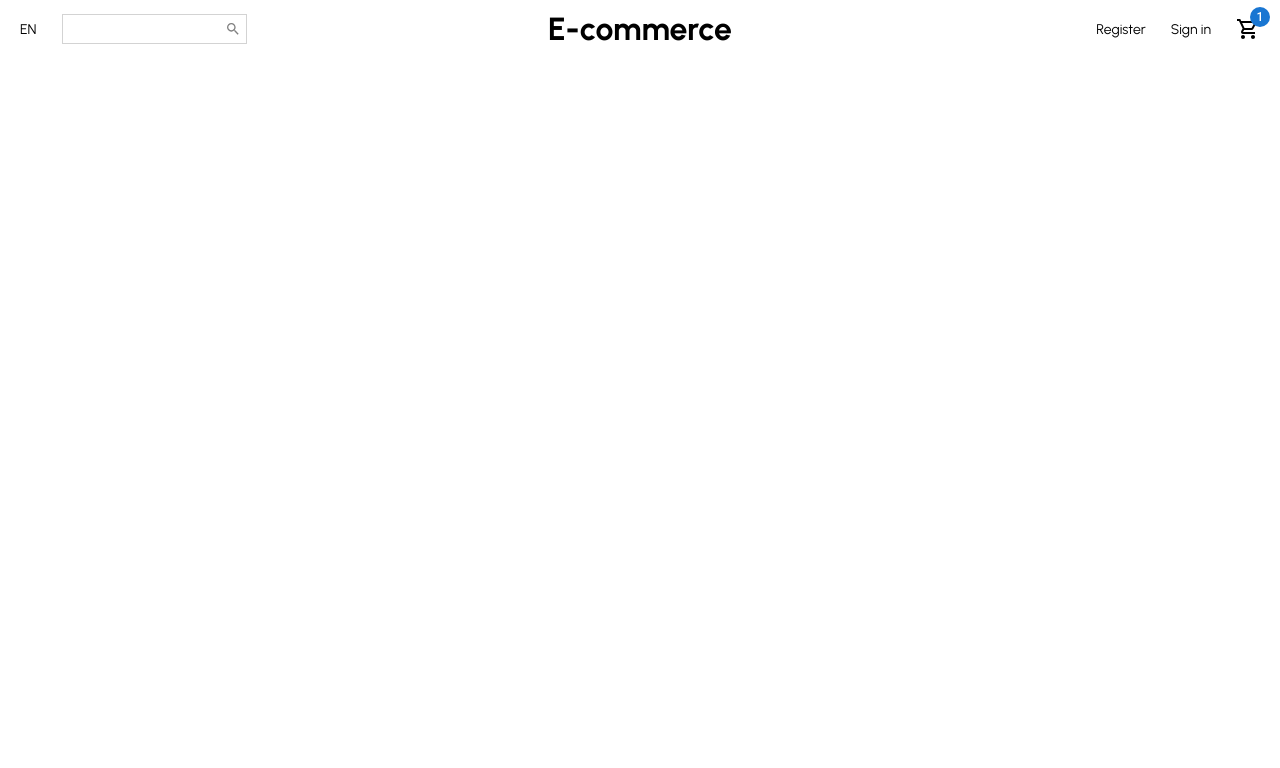
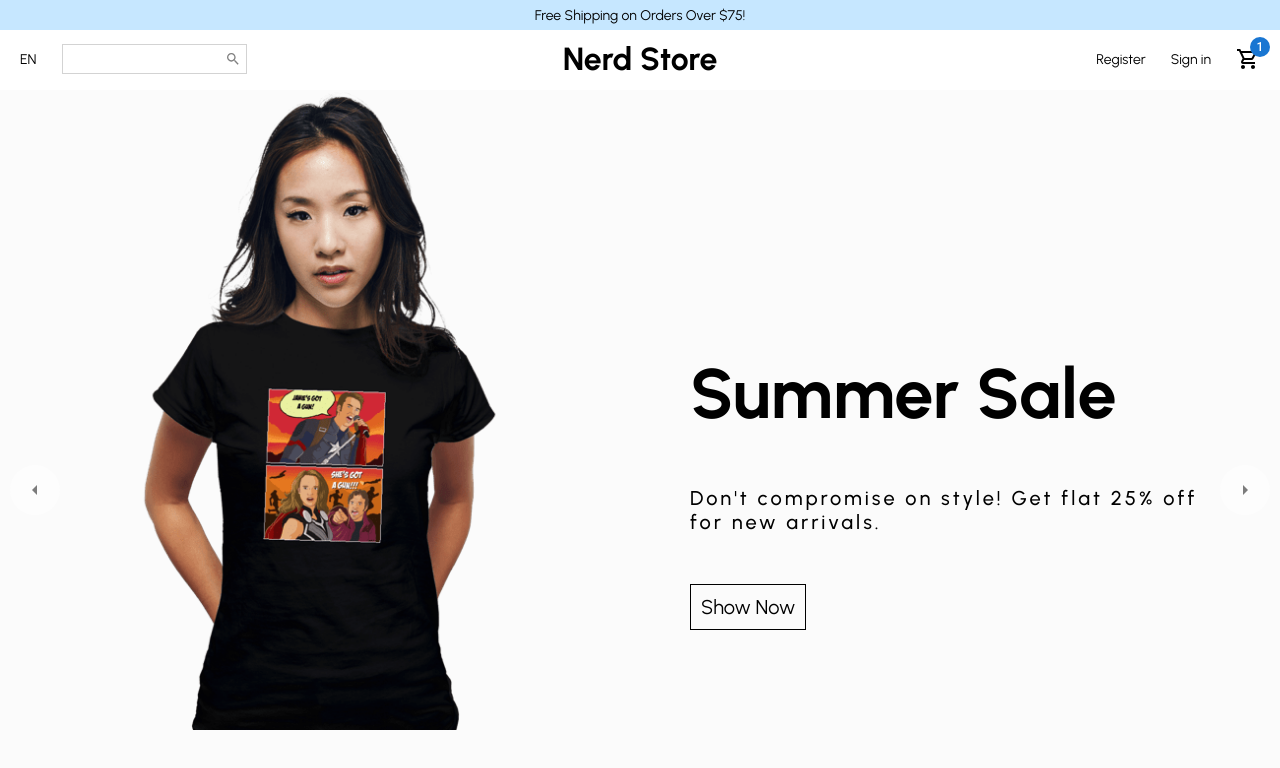
Before and after one commit to mfelipearaujo/E-commerce, a React (Vite) app: page / in a window 1280 px wide. Shown: the top 768 px of the page. Built offline with nearby package versions, Linux system fonts and the light colour scheme.

Commit message:
Completed Slider

```diff
--- a/index.html
+++ b/index.html
@@ -15,7 +15,7 @@
                 font-family: "Urbanist", sans-serif;
             }
         </style>
-        <title>E-commerce</title>
+        <title>Nerd Store</title>
     </head>
     <body>
         <div id="root"></div>
--- /dev/null
+++ b/src/components/Announcement.jsx
@@ -0,0 +1,18 @@
+import React from "react"
+import styled from "styled-components"
+
+const Container = styled.div`
+    height: 30px;
+    background-color: #c6e7ff;
+    display: flex;
+    align-items: center;
+    justify-content: center;
+    font-size: 14px;
+    font-weight: 500px;
+`
+
+const Announcement = () => {
+    return <Container>Free Shipping on Orders Over $75!</Container>
+}
+
+export default Announcement
--- a/src/components/Navbar.jsx
+++ b/src/components/Navbar.jsx
@@ -71,7 +71,7 @@ const Navbar = () => {
                     </SearchContainer>
                 </Left>
                 <Center>
-                    <Logo>E-commerce</Logo>
+                    <Logo>Nerd Store</Logo>
                 </Center>
                 <Right>
                     <MenuItem>Register</MenuItem>
--- /dev/null
+++ b/src/components/Slider.jsx
@@ -0,0 +1,118 @@
+import React, { useState } from "react"
+import styled from "styled-components"
+import { ArrowLeftOutlined, ArrowRightOutlined } from "@mui/icons-material"
+import { sliderItems } from "../data"
+
+const Container = styled.div`
+    width: 100%;
+    height: 100vh;
+    display: flex;
+    position: relative;
+    overflow: hidden;
+`
+
+const Arrow = styled.div`
+    width: 50px;
+    height: 50px;
+    background-color: #ffffff;
+    opacity: 0.5;
+    border-radius: 50%;
+    display: flex;
+    align-items: center;
+    justify-content: center;
+    position: absolute;
+    top: 0;
+    bottom: 0;
+    left: ${(props) => props.direction === "left" && "10px"};
+    right: ${(props) => props.direction === "right" && "10px"};
+    margin: auto;
+    cursor: pointer;
+    z-index: 2;
+`
+
+const Wrapper = styled.div`
+    height: 100%;
+    display: flex;
+    transition: all 0.7s ease;
+    transform: translateX(${(props) => props.slideIndex * -100}vw);
+`
+
+const Slide = styled.div`
+    width: 100vw;
+    height: 100vh;
+    display: flex;
+    align-items: center;
+    background-color: #${(props) => props.bg};
+`
+
+const ImgContainer = styled.div`
+    height: 100%;
+    flex: 1;
+`
+
+const Image = styled.img`
+    height: 80%;
+`
+
+const InfoContainer = styled.div`
+    flex: 1;
+    padding: 50px;
+`
+
+const Title = styled.h1`
+    font-size: 70px;
+`
+
+const Description = styled.p`
+    margin: 50px 0px;
+    font-size: 20px;
+    font-weight: 500;
+    letter-spacing: 3px;
+`
+
+const Button = styled.button`
+    padding: 10px;
+    font-size: 20px;
+    background-color: transparent;
+    cursor: pointer;
+    border: 1px solid #000000;
+`
+
+const Slider = () => {
+    const [slideIndex, setSlideIndex] = useState(0)
+
+    const handleClick = (direction) => {
+        if (direction === "left") {
+            setSlideIndex(slideIndex > 0 ? slideIndex - 1 : 2)
+        } else {
+            setSlideIndex(slideIndex < 2 ? slideIndex + 1 : 0)
+        }
+    }
+
+    return (
+        <Container>
+            <Arrow direction='left' onClick={() => handleClick("left")}>
+                <ArrowLeftOutlined />
+            </Arrow>
+            <Wrapper slideIndex={slideIndex}>
+                {sliderItems.map((item) => (
+                    <Slide bg={item.bg}>
+                        <ImgContainer>
+                            <Image src={item.img} />
+                        </ImgContainer>
+                        <InfoContainer>
+                            <Title>{item.title}</Title>
+                            <Description>{item.description}</Description>
+                            <Button>Show Now</Button>
+                        </InfoContainer>
+                    </Slide>
+                ))}
+            </Wrapper>
+            <Arrow direction='right' onClick={() => handleClick("right")}>
+                <ArrowRightOutlined />
+            </Arrow>
+        </Container>
+    )
+}
+
+export default Slider
--- /dev/null
+++ b/src/data.js
@@ -0,0 +1,26 @@
+export const sliderItems = [
+    {
+        id: 1,
+        img: "public/images/black_tshirt_asian_female_front_comics.png",
+        title: "Summer Sale",
+        description:
+            "Don't compromise on style! Get flat 25% off for new arrivals.",
+        bg: "fbfbfb",
+    },
+    {
+        id: 2,
+        img: "public/images/black_tshirt_ginger_female_front_comics.png",
+        title: "Winter Sale",
+        description:
+            "Don't compromise on style! Get flat 25% off for new arrivals.",
+        bg: "c6e7ff",
+    },
+    {
+        id: 3,
+        img: "public/images/black_tshirt_asian_female_front_comics.png",
+        title: "Popular Sale",
+        description:
+            "Don't compromise on style! Get flat 25% off for new arrivals.",
+        bg: "fbfbfb",
+    },
+]
--- a/src/pages/Home.jsx
+++ b/src/pages/Home.jsx
@@ -1,10 +1,14 @@
 import React from "react"
+import Announcement from "../components/Announcement"
 import Navbar from "../components/Navbar"
+import Slider from "../components/Slider"
 
 const Home = () => {
     return (
         <div>
+            <Announcement />
             <Navbar />
+            <Slider />
         </div>
     )
 }
```
Also changed, not shown: public/images/black_tshirt_asian_female_front_comics.png (added), public/images/black_tshirt_ginger_female_front_comics.png (added).
